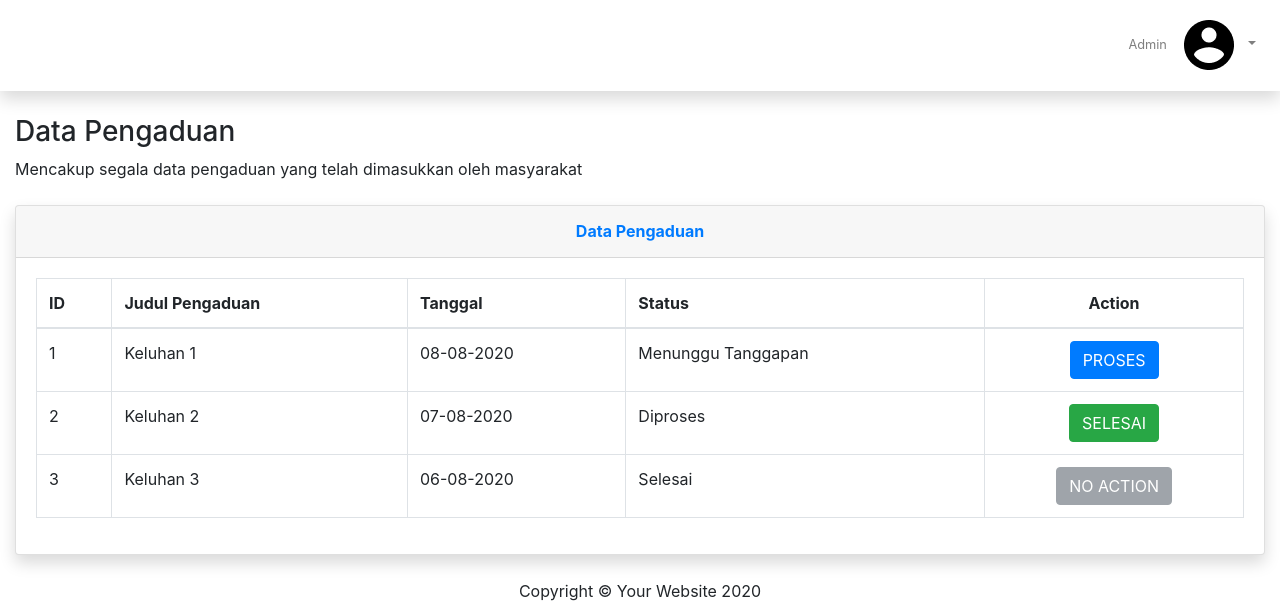
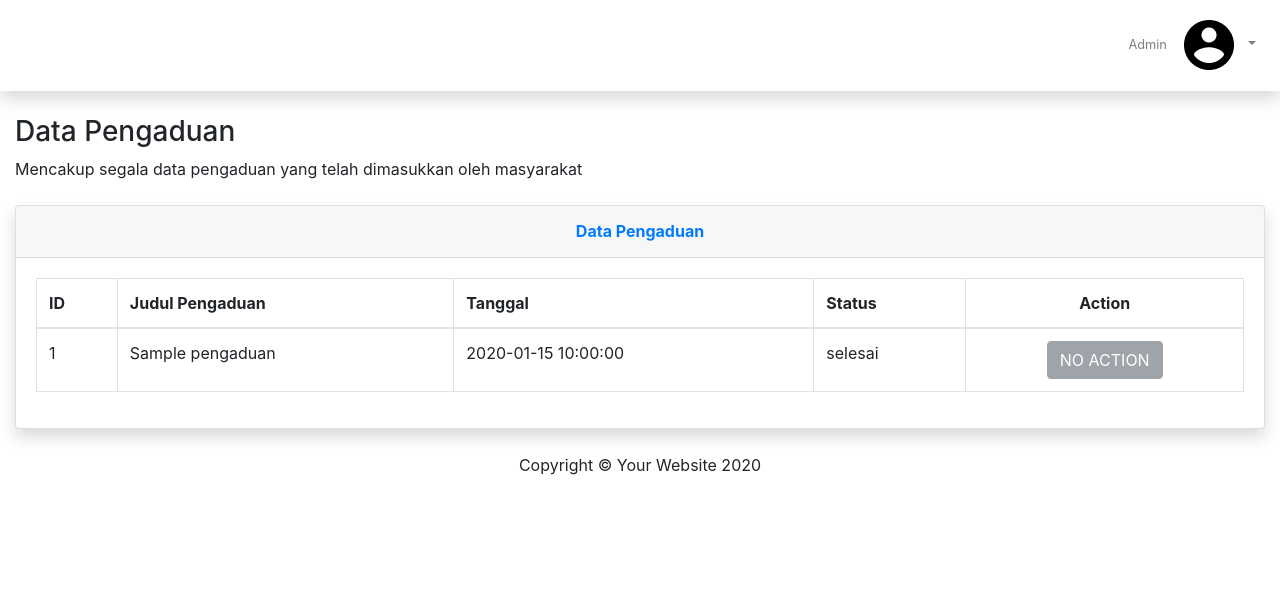
Before and after one commit to RafiIzzatulRizquFaris/PengaduanMasyarakatCI, a CodeIgniter app: page /PengaduanMasyarakatCI/AdminController/index in a window 1280 px wide. Shown: the part 332-935 px from the top of the page. After the commit the page ends 807 px from the top, so only its background shows below. Run offline with CodeIgniter, Linux system fonts and the light colour scheme; tables that the repository leaves empty or names only in its code hold one stand-in row (values such as "Sample post"); some libraries are stand-ins or nearby versions.

Commit message:
Update admindashboard.php
looping fetched data

```diff
--- a/application/views/admin/admindashboard.php
+++ b/application/views/admin/admindashboard.php
@@ -159,31 +159,28 @@
 										</tr>
 									</thead>
 									<tbody>
+									<?php
+									foreach ($pengaduan as $data) {
+										# code...
+									?>
 										<tr>
-											<td>1</td>
-											<td>Keluhan 1</td>
-											<td>08-08-2020</td>
-											<td>Menunggu Tanggapan</td>
-											<td class="text-center"><button type="button" class="btn btn-primary"
-													data-toggle="modal" data-target="#prosesModal">Proses</button></td>
+											<td><?= $data->id_pengaduan?></td>
+											<td><?= $data->judul?></td>
+											<td><?= $data->tgl_pengaduan?></td>
+											<td><?= $data->status?></td>
+											<?php
+											if ($data->status == 'menunggu') {
+												echo '<td class="text-center"><button type="button" class="btn btn-primary" data-toggle="modal" data-target="#prosesModal">Proses</button></td>';
+											}elseif ($data->status == 'proses') {
+												echo '<td class="text-center"><button type="button" class="btn btn-success" data-toggle="modal" data-target="#selesaiModal">Selesai</button></td>';
+											}elseif ($data->status == 'selesai') {
+												echo '<td class="text-center"><button type="button" class="btn btn-secondary" disabled>No Action</button></td>';
+											}
+											?>
 										</tr>
-										<tr>
-											<td>2</td>
-											<td>Keluhan 2</td>
-											<td>07-08-2020</td>
-											<td>Diproses</td>
-											<td class="text-center"><button type="button" class="btn btn-success"
-													data-toggle="modal" data-target="#selesaiModal">Selesai</button>
-											</td>
-										</tr>
-										<tr>
-											<td>3</td>
-											<td>Keluhan 3</td>
-											<td>06-08-2020</td>
-											<td>Selesai</td>
-											<td class="text-center"><button type="button" class="btn btn-secondary"
-													disabled>No Action</button></td>
-										</tr>
+										<?php
+									}
+										?>
 									</tbody>
 								</table>
 							</div>
```
